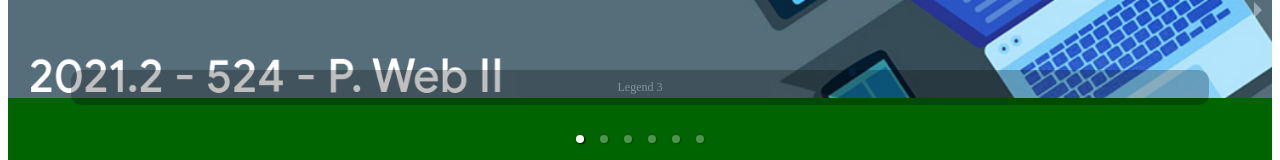
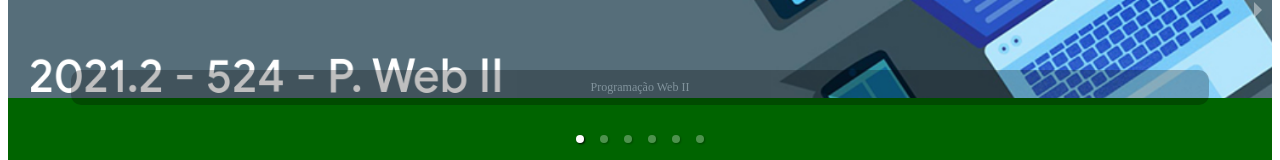
Before and after one commit to is8Santos/Teste-ReactJS_IFAL, a React (Create React App) app: page / in a window 1280 px wide. Shown: the part 146-306 px from the top of the page. Built offline with nearby package versions, Linux system fonts and the light colour scheme.

Commit message:
Adicionando Apresentação do canvas e modificando legenda do carrossel

```diff
--- a/public/index.html
+++ b/public/index.html
@@ -2,7 +2,7 @@
 <html lang="en">
   <head>
     <meta charset="utf-8" />
-    <link rel="icon" href="%PUBLIC_URL%/favicon.ico" />
+    <link rel="icon" href="unnamed.png" />
     <meta name="viewport" content="width=device-width, initial-scale=1" />
     <meta name="theme-color" content="#000000" />
     <meta
@@ -24,7 +24,7 @@
       work correctly both with client-side routing and a non-root public URL.
       Learn how to configure a non-root public URL by running `npm run build`.
     -->
-    <title>React App</title>
+    <title>Teste</title>
   </head>
   <body>
     <noscript>You need to enable JavaScript to run this app.</noscript>
--- a/src/components/DemoCarousel.js
+++ b/src/components/DemoCarousel.js
@@ -14,27 +14,27 @@ export default class DemoCarousel extends Component {
             <Carousel >
                 <div>
                     <img src={pweb} alt="Imagem de uma materia do if" />
-                    <p className="legend">Legend 3</p>
+                    <p className="legend">Programação Web II</p>
                 </div>
                 <div>
                     <img src={pmovel}  alt="Imagem de uma materia do if"  />
-                    <p className="legend">Legend 1</p>
+                    <p className="legend">Programação Mobile</p>
                 </div>
                 <div>
                     <img src={gost}   alt="Imagem de uma materia do if" />
-                    <p className="legend">Legend 2</p>
+                    <p className="legend">Gestão Organizacional e Segurança do Trabalho</p>
                 </div>
                 <div>
                     <img src={ingles}  alt="Imagem de uma materia do if"  />
-                    <p className="legend">Legend 3</p>
+                    <p className="legend">Lingua Inglesa</p>
                 </div>
                 <div>
                     <img src={toes}  alt="Imagem de uma materia do if"  />
-                    <p className="legend">Legend 1</p>
+                    <p className="legend">Tópicos especiais</p>
                 </div>
                 <div>
                     <img src={filosofia}  alt="Imagem de uma materia do if" />
-                    <p className="legend">Legend 2</p>
+                    <p className="legend">Filosofia</p>
                 </div>
             </Carousel>
         );
```
Also changed, not shown: public/unnamed.png (added), 1 other file (tests, documents, lock files or other folders).
